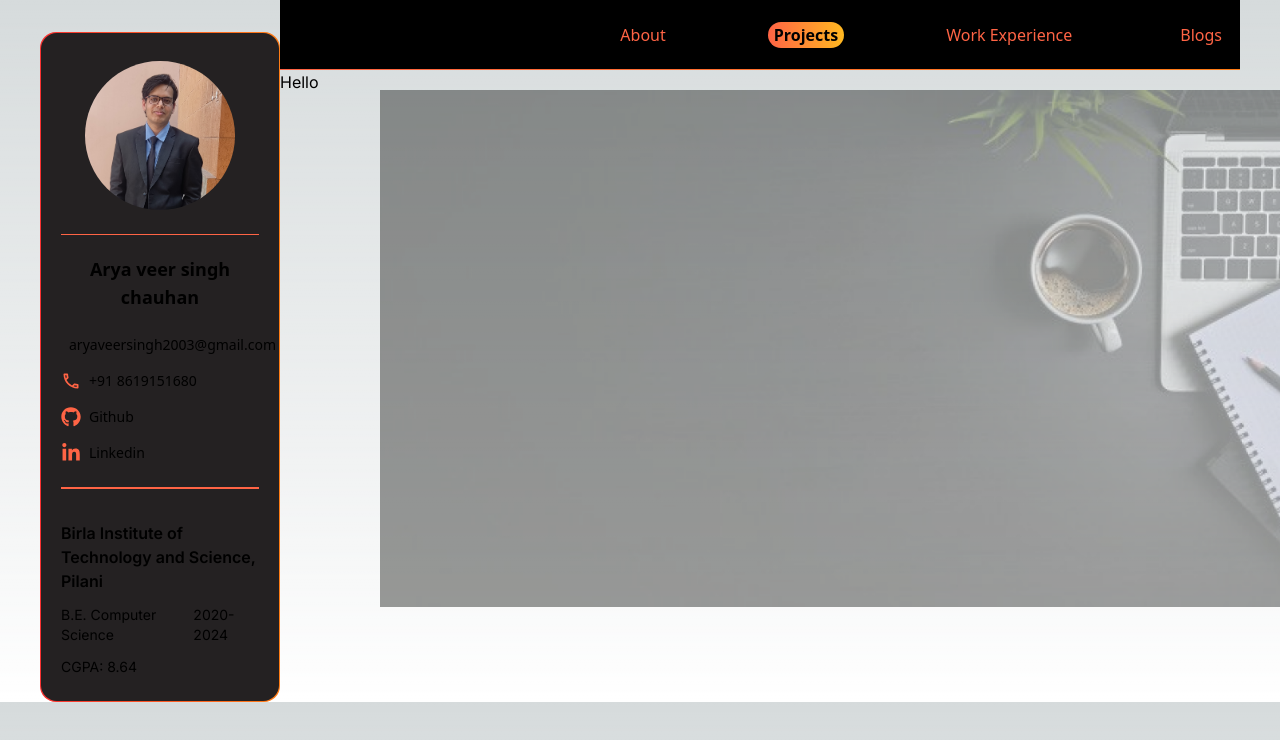
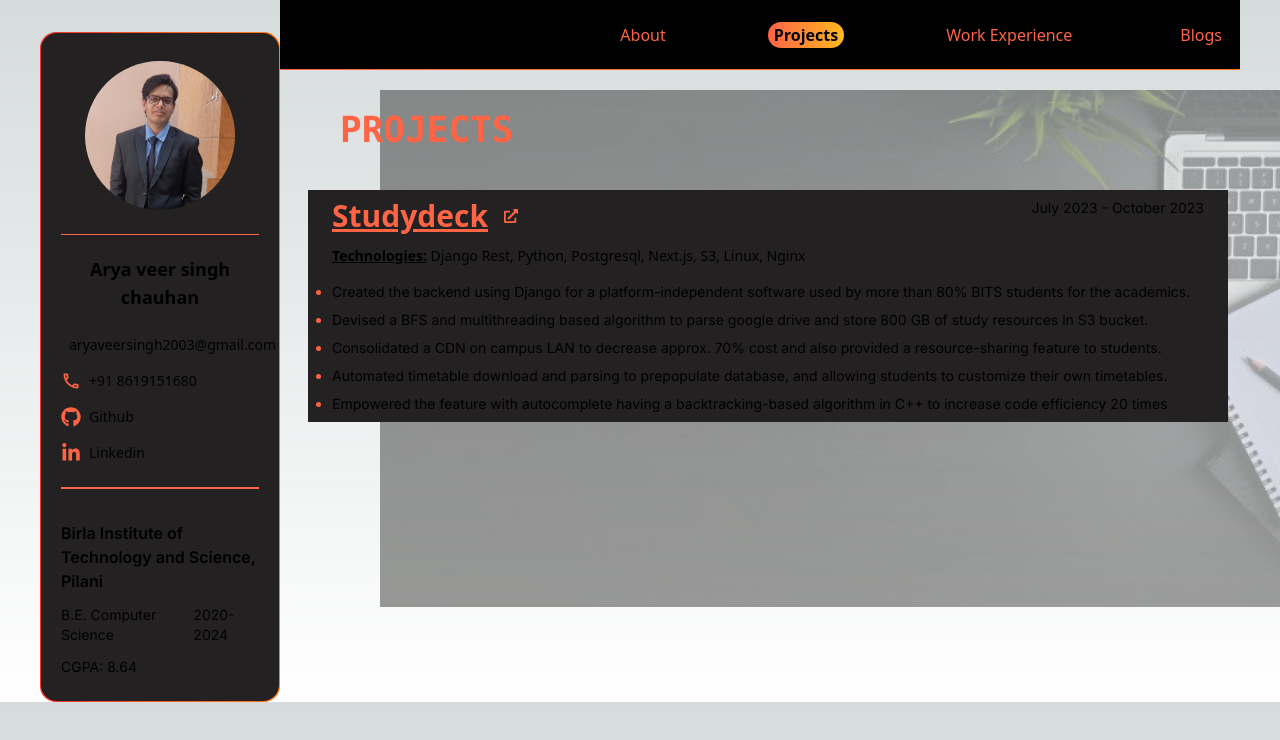
Before and after one commit to Arya-veer/Portfolio, a Next.js app: page / in a window 1280 px wide. Both pictures are taken after a click on the element "Projects". Shown: the top 740 px of the page. Built offline with nearby package versions, Linux system fonts and the light colour scheme.

Commit message:
Projects added

```diff
--- a/src/app/layout.tsx
+++ b/src/app/layout.tsx
@@ -19,8 +19,6 @@ export default function RootLayout({
   children: React.ReactNode
 }) {
 
-
-
   return (
     <html lang="en">
       <body className={inter.className}>
--- a/src/app/page.tsx
+++ b/src/app/page.tsx
@@ -2,11 +2,81 @@
 
 import Navbar from '@/components/navbar'
 import { useState } from 'react'
+import Image from 'next/image'
+import Link from 'next/link'
+import { FaExternalLinkAlt } from "react-icons/fa";
+
+const projects = [
+    {
+        "title": "Studydeck",
+        "startDate": "July 2023",
+        "endDate": "October 2023",
+        "techStack": ["Django Rest","Python","Postgresql","Next.js","S3","Linux","Nginx"],
+        "description": [
+            "Created the backend using Django for a platform-independent software used by more than 80% BITS students for the academics.",
+            "Devised a BFS and multithreading based algorithm to parse google drive and store 800 GB of study resources in S3 bucket.",
+            "Consolidated a CDN on campus LAN to decrease approx. 70% cost and also provided a resource-sharing feature to students.",
+            "Automated timetable download and parsing to prepopulate database, and allowing students to customize their own timetables.",
+            "Empowered the feature with autocomplete having a backtracking-based algorithm in C++ to increase code efficiency 20 times",
+        ],
+        "link": "https://studydeck.bits-sutechteam.org/"
+    }
+]
+
+
+interface ProjectCardProps {
+    title: string,
+    startDate: string,
+    endDate: string,
+    techStack: string[],
+    description: string[],
+
+    link: string
+}
+
+function ProjectCard({title,startDate,endDate,techStack,description,link}:ProjectCardProps){
+    return (
+        <div className="bg-two px-6 py-2 flex flex-col gap-4">
+            <div className='flex flex-row justify-between'>
+                <div className='flex flex-col font-sans gap-3'>
+                    <h2 className="text-3xl font-bold  text-three underline flex flex-row gap-4">
+                        {title} <FaExternalLinkAlt className='text-sm self-center'/>
+                    </h2>
+                    <p className='text-sm'>
+                        <span className='font-bold underline'> Technologies:</span>  {techStack.join(', ')}
+                    </p>
+                </div>
+                <p className='text-sm'>
+                    {startDate} - {endDate}
+                </p>
+            </div>
+            <div>
+                <ul className='marker:text-three list-disc text-sm flex flex-col gap-2'>
+                    {
+                        description.map((point,index) => {
+                            return <li key={index}>{point}</li>
+                        })
+                    }
+                </ul>
+            </div>
+
+        </div>
+    )
+}
 
 function Projects(){
     return (
-        <div>
-            Hello
+        <div className="py-10 pr-3 pl-7 flex flex-col h-full gap-10">
+            <div className="transparent pl-8 flex flex-col gap-2">
+                <p className="text-4xl font-semibold font-mono text-three">PROJECTS</p>
+            </div>
+            <div className="flex flex-col gap-10">
+                {
+                    projects.map((project,index) => {
+                        return <ProjectCard key={index} {...project} />
+                    })
+                }
+            </div>
         </div>
     )
 }
--- a/src/components/navbar.tsx
+++ b/src/components/navbar.tsx
@@ -7,11 +7,7 @@ interface NavbarProps {
 }
 
 export default function Navbar({page,setPage}: NavbarProps){
-
-
-
     return (
-
         <div className="md:h-[70px] h-[130px] w-full  pb-[1px] bg-gradient-to-r from-gr3 to-gr1b">
             <div className="h-full w-full  bg-[#000000]">
                 <div  className="flex flex-row gap-24 p-3 h-full self-end font-sans justify-end">
```
Also changed, not shown: public/projects/studydeck.png (renamed from public/SUTDYDECK.png).
